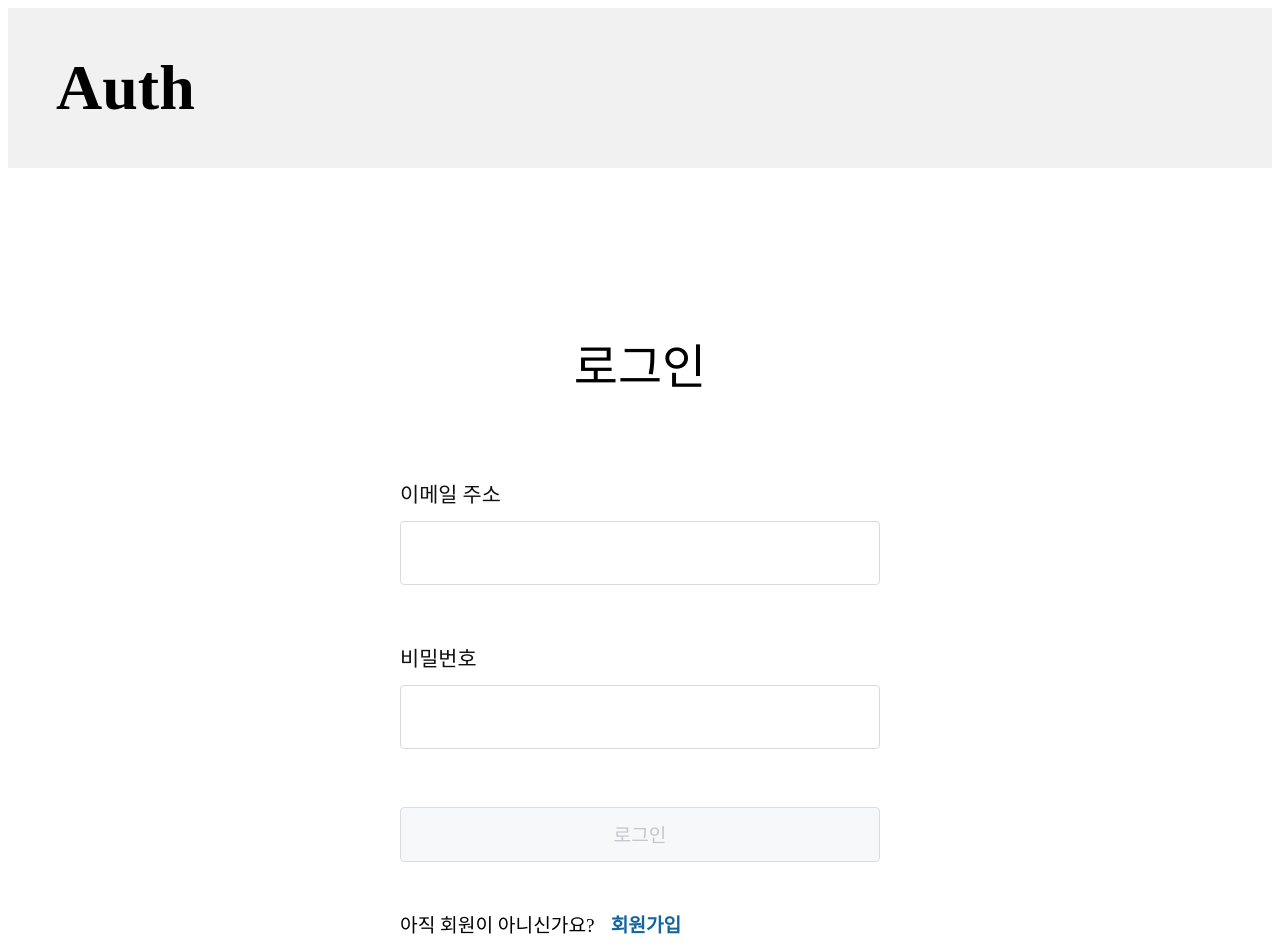
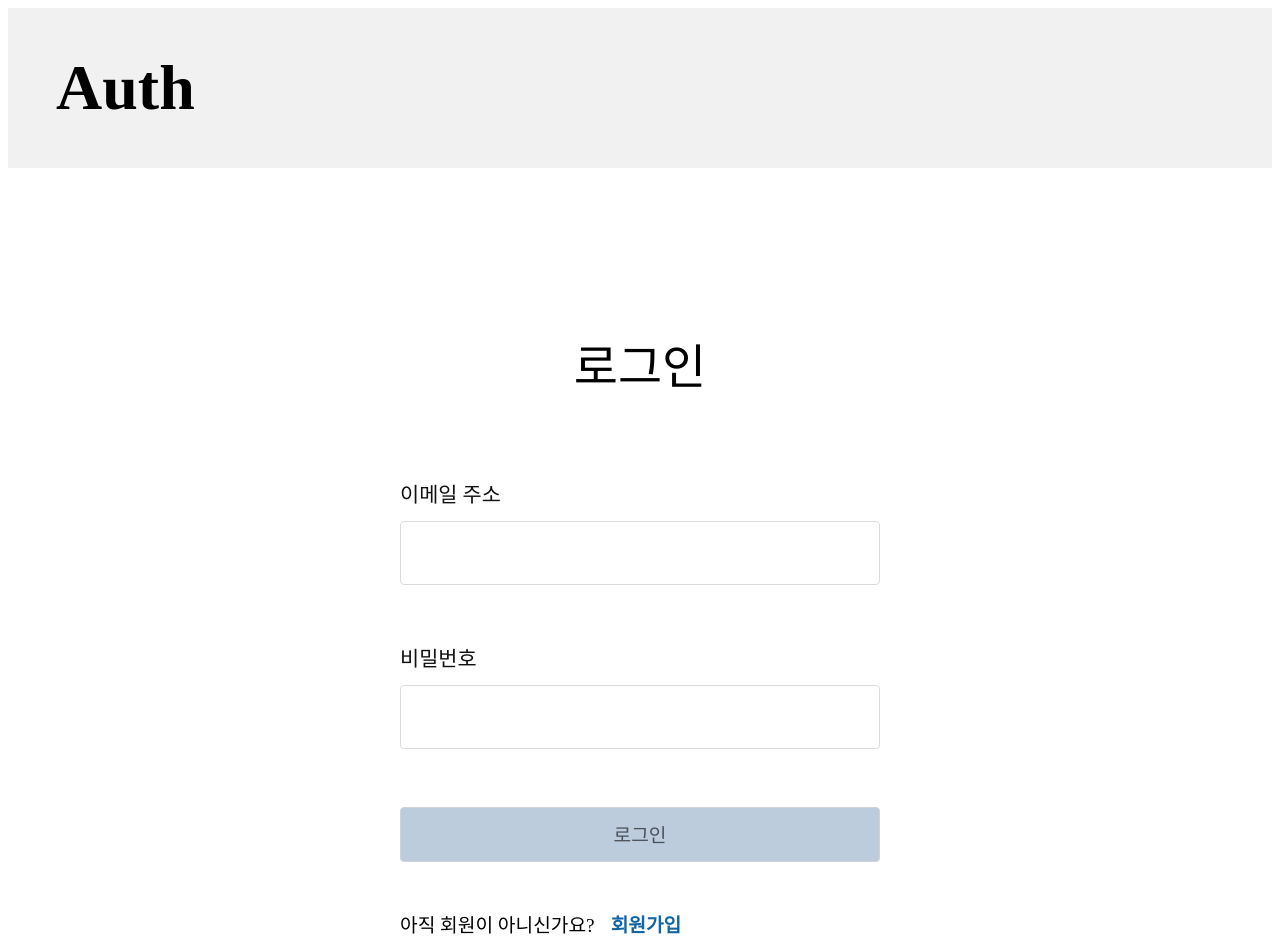
Before and after one commit to Wanted-Pre-Onboarding-FE-Team-12/week1-1-best-practice, a React (Create React App) app: page /auth in a window 1280 px wide. Shown: the top 952 px of the page. Built offline with nearby package versions, Linux system fonts and the light colour scheme.

Commit message:
[#11] refactor: 불필요한 valid 로직 제거

```diff
--- a/src/components/AuthForm/index.jsx
+++ b/src/components/AuthForm/index.jsx
@@ -36,12 +36,6 @@ const AuthForm = () => {
     if (authFormType === 'login') toggleAuthFormType('signup');
     if (authFormType === 'signup') toggleAuthFormType('login');
   };
-
-  // Form Validation
-  let formIsValid = false;
-  if (emailIsValid && passwordIsValid) {
-    formIsValid = true;
-  }
 
   // Login
   const login = () => {
@@ -117,7 +111,7 @@ const AuthForm = () => {
           </div>
           {passwordHasError && <Error>비밀번호를 8자 이상으로 설정해주세요.</Error>}
         </Label>
-        <Button type="submit" disabled={!formIsValid}>
+        <Button type="submit" disabled={!emailIsValid && passwordIsValid}>
           {authFormType === 'login' ? '로그인' : '회원가입'}
         </Button>
       </Form>
--- a/src/components/TodoForm/index.jsx
+++ b/src/components/TodoForm/index.jsx
@@ -21,12 +21,6 @@ const TodoForm = () => {
     inputBlurHandler: onBlurTodo,
     resetHandler,
   } = useInput(value => value.length !== 0);
-
-  // Form Validation
-  let formIsValid = false;
-  if (todoIsValid) {
-    formIsValid = true;
-  }
 
   // Todo 추가
   const createTodoHandler = () => {
@@ -59,7 +53,7 @@ const TodoForm = () => {
             />
           </div>
         </Label>
-        <Button type="submit" disabled={!formIsValid}>
+        <Button type="submit" disabled={!todoIsValid}>
           추가
         </Button>
       </Form>
```
